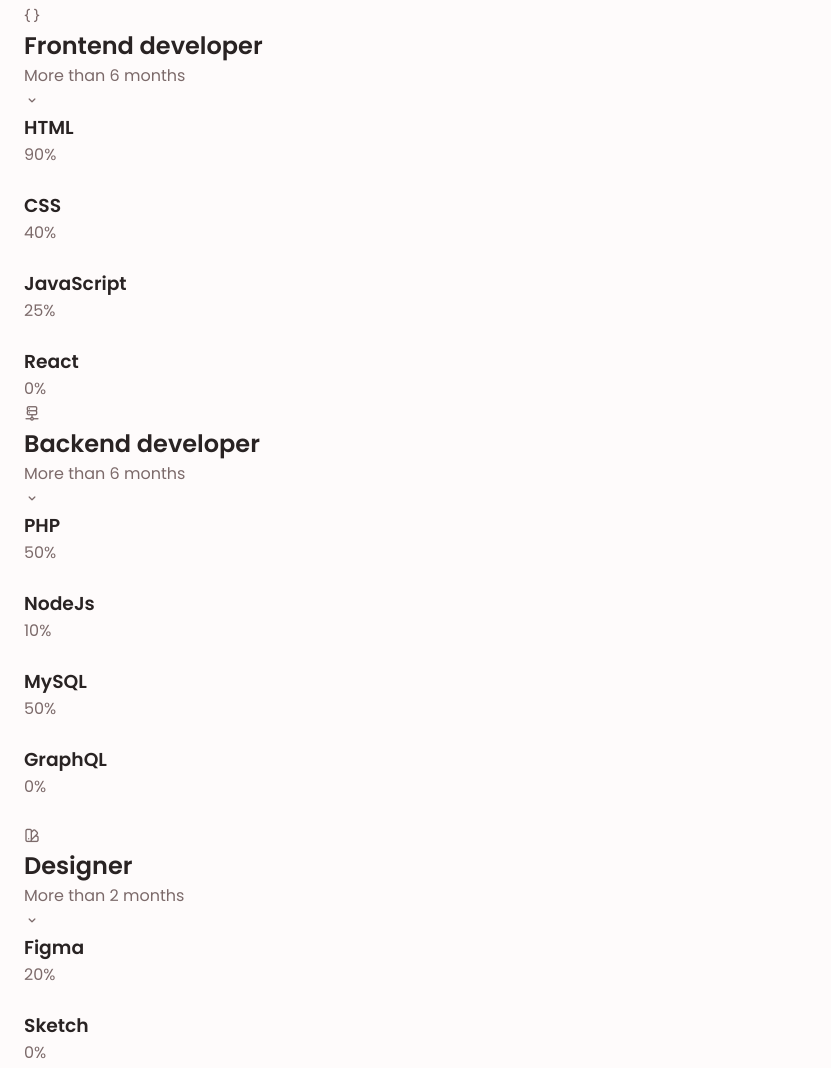
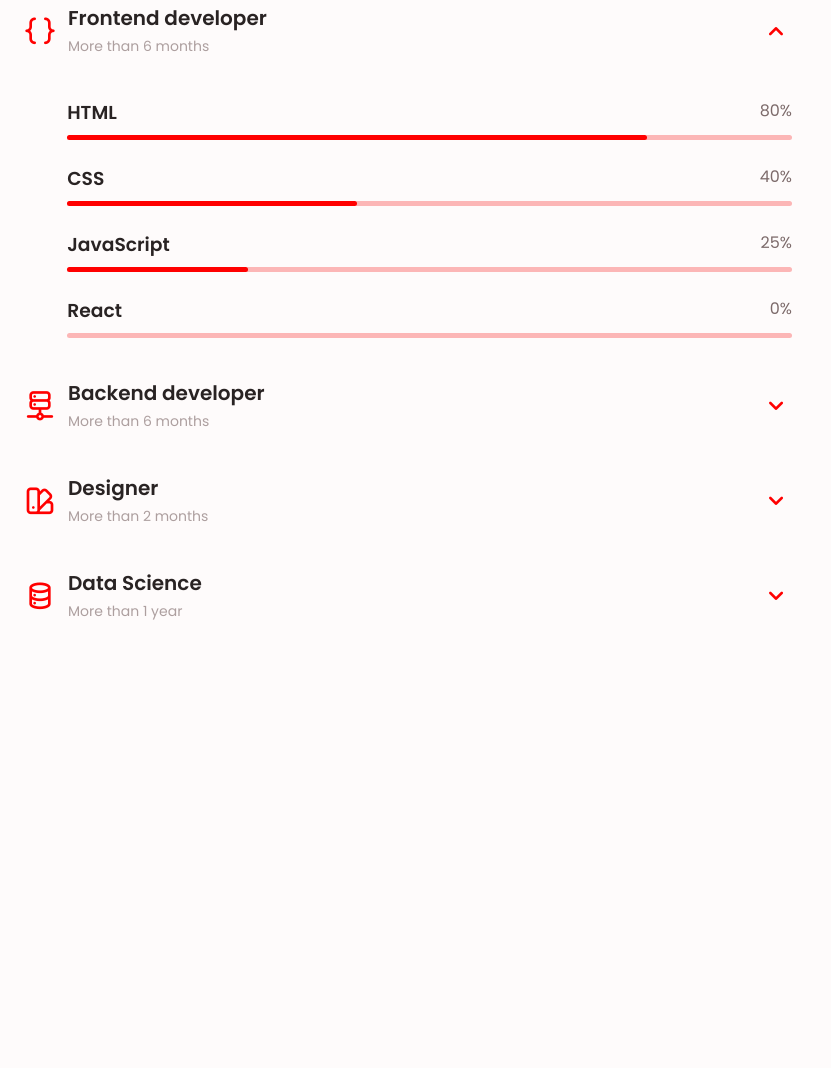
Before and after one commit to devProMaleek/Portfolio, a plain HTML site: page home.html in a window 1280 px wide. Shown: the part 1292-2360 px from the top of the page, without its empty margins (0-831 px from the left). After the commit the page ends 2067 px from the top, so only its background shows below. Drawn offline with nearby package versions, Linux system fonts and the light colour scheme.

Commit message:
Fourth Commit Completed skills section, and worked on the javascipt and bar of the skills section.

```diff
--- a/css/style.css
+++ b/css/style.css
@@ -326,7 +326,117 @@
     justify-content: center;
 }
 /*SKILLS*/
+.skills__container{
+    row-gap: 0;
+}
+.skills__header{
+    display: flex;
+    align-items: center;
+    margin-bottom: var(--mb-2-5);
+    cursor: pointer;
+}
+.skills__icon, .skills__arrow{
+    font-size: 2rem;
+    color: var(--first-color);
+}
+.skills__icon{
+    margin-right: var(--mb-0-75);
+}
+.skills__title{
+    font-size: var(--h3-font-size);
+}
+.skills__subtitle{
+    font-size: var(--small-font-size);
+    color: var(--text-color-light);
+}
+.skills__arrow{
+    margin-left: auto;
+    transition: .4s;
+}
+.skills__list{
+    row-gap: 1.5rem;
+    padding-left: 2.7rem;
+}
+.skills__titles{
+    display: flex;
+    justify-content: space-between;
+    margin-bottom: var(--mb-0-5);
+}
+.skills__name{
+    font-size: var(--normal-font-size);
+    font-weight: var(--font-medium);
+}
+.skills__bar, .skills__percentage{
+    height: 5px;
+    border-radius: .25rem;
+}
+.skills__bar{
+    background-color: var(--first-color-lighter);
+}
+.skills__percentage{
+    display: block;
+    background-color: var(--first-color);
+}
+.skills__html{
+    width: 80%;
+}
+.skills__css{
+    width: 40%;
+}
+.skills__js{
+    width: 25%;
+}
+.skills__react{
+    width: 0%;
+}
 
+
+.skills__php{
+    width: 50%;
+}
+.skills__node{
+    width: 10%;
+}
+.skills__mysql{
+    width: 50%;
+}
+.skills__graphql{
+    width: 0%;
+}
+
+
+.skills__figma{
+    width: 20%;
+}
+.skills__sketch{
+    width: 0%;
+}
+
+
+.skills__python{
+    width: 60%;
+}
+.skills__machine-learning{
+    width: 40%;
+}
+.skills__powerbi{
+    width: 30%;
+}
+.skills__deep-learning{
+    width: 0%;
+}
+.skills__close .skills__list{
+    height: 0;
+    overflow: hidden;
+}
+.skills__open .skills__list{
+    height: max-content;
+    margin-bottom: var(--mb-2-5);
+}
+.skills__open .skills__arrow{
+    transform: rotate(-180deg);
+    transition: .3s;
+}
 /*QUALIFICATION*/
 
 /*SERVICES*/
--- a/home.html
+++ b/home.html
@@ -7,7 +7,7 @@
           name="viewport">
     <meta content="Abdulmalik Adebayo" name="author">
     <meta content="Abdulmalik, devProMaleek, Adebayo, Data Science, Data Scientist, Frontend, Backend" name="keywords">
-    <meta content="Responsive Portfolio Website" name="description">
+    <meta content="devProMaleek Portfolio Website" name="description">
     <meta content="ie=edge" http-equiv="X-UA-Compatible">
     <!-------------------------------- UNICONS -------------------------------------->
     <link rel="stylesheet" href="https://unicons.iconscout.com/release/v4.0.0/css/line.css">
@@ -158,7 +158,7 @@
         </div>
     </div>
 </section>
-<!--SKILLS-->
+<!--SKILLS SECTION-->
 <section class="skills section" id="skills">
     <h2 class="section__title">Skills</h2>
     <span class="section__subtitle">My technical level</span>
@@ -166,7 +166,7 @@
     <div class="skills__container container grid">
         <div>
             <!--SKILLS 1-->
-            <div class="skills__content">
+            <div class="skills__content skills__open">
                 <div class="skills__header">
                     <i class="uil uil-brackets-curly skills__icon"></i>
 
@@ -180,9 +180,9 @@
 
                 <div class="skills__list grid">
                     <div class="skills__data">
-                        <div class="skills__title">
+                        <div class="skills__titles">
                             <h3 class="skills_name">HTML</h3>
-                            <span class="skills__number">90%</span>
+                            <span class="skills__number">80%</span>
                         </div>
                         <div class="skills__bar">
                             <span class="skills__percentage skills__html"></span>
@@ -190,7 +190,7 @@
                     </div>
 
                     <div class="skills__data">
-                        <div class="skills__title">
+                        <div class="skills__titles">
                             <h3 class="skills_name">CSS</h3>
                             <span class="skills__number">40%</span>
                         </div>
@@ -200,7 +200,7 @@
                     </div>
 
                     <div class="skills__data">
-                        <div class="skills__title">
+                        <div class="skills__titles">
                             <h3 class="skills_name">JavaScript</h3>
                             <span class="skills__number">25%</span>
                         </div>
@@ -210,7 +210,7 @@
                     </div>
 
                     <div class="skills__data">
-                        <div class="skills__title">
+                        <div class="skills__titles">
                             <h3 class="skills_name">React</h3>
                             <span class="skills__number">0%</span>
                         </div>
@@ -223,7 +223,7 @@
             </div>
 
             <!--SKILLS 2-->
-            <div class="skills__content">
+            <div class="skills__content skills__close">
                 <div class="skills__header">
                     <i class="uil uil-server-network skills__icon"></i>
 
@@ -237,7 +237,7 @@
 
                 <div class="skills__list grid">
                     <div class="skills__data">
-                        <div class="skills__title">
+                        <div class="skills__titles">
                             <h3 class="skills_name">PHP</h3>
                             <span class="skills__number">50%</span>
                         </div>
@@ -247,7 +247,7 @@
                     </div>
 
                     <div class="skills__data">
-                        <div class="skills__title">
+                        <div class="skills__titles">
                             <h3 class="skills_name">NodeJs</h3>
                             <span class="skills__number">10%</span>
                         </div>
@@ -257,7 +257,7 @@
                     </div>
 
                     <div class="skills__data">
-                        <div class="skills__title">
+                        <div class="skills__titles">
                             <h3 class="skills_name">MySQL</h3>
                             <span class="skills__number">50%</span>
                         </div>
@@ -267,7 +267,7 @@
                     </div>
 
                     <div class="skills__data">
-                        <div class="skills__title">
+                        <div class="skills__titles">
                             <h3 class="skills_name">GraphQL</h3>
                             <span class="skills__number">0%</span>
                         </div>
@@ -282,7 +282,7 @@
 
         <div>
             <!--SKILLS 3-->
-            <div class="skills__content">
+            <div class="skills__content skills__close">
                 <div class="skills__header">
                     <i class="uil uil-swatchbook skills__icon"></i>
 
@@ -296,7 +296,7 @@
 
                 <div class="skills__list grid">
                     <div class="skills__data">
-                        <div class="skills__title">
+                        <div class="skills__titles">
                             <h3 class="skills_name">Figma</h3>
                             <span class="skills__number">20%</span>
                         </div>
@@ -306,7 +306,7 @@
                     </div>
 
                     <div class="skills__data">
-                        <div class="skills__title">
+                        <div class="skills__titles">
                             <h3 class="skills_name">Sketch</h3>
                             <span class="skills__number">0%</span>
                         </div>
@@ -317,16 +317,13 @@
                 </div>
             </div>
 
-        </div>
-
-        <div>
             <!--SKILLS 4-->
-            <div class="skills__content">
+            <div class="skills__content skills__close">
                 <div class="skills__header">
                     <i class="uil uil-database skills__icon"></i>
 
                     <div>
-                        <h1 class="skills__title">Data Scientist</h1>
+                        <h1 class="skills__title">Data Science</h1>
                         <span class="skills__subtitle">More than 1 year</span>
                     </div>
 
@@ -335,7 +332,7 @@
 
                 <div class="skills__list grid">
                     <div class="skills__data">
-                        <div class="skills__title">
+                        <div class="skills__titles">
                             <h3 class="skills_name">Python</h3>
                             <span class="skills__number">60%</span>
                         </div>
@@ -345,9 +342,9 @@
                     </div>
 
                     <div class="skills__data">
-                        <div class="skills__title">
+                        <div class="skills__titles">
                             <h3 class="skills_name">PowerBI</h3>
-                            <span class="skills__number">40%</span>
+                            <span class="skills__number">30%</span>
                         </div>
                         <div class="skills__bar">
                             <span class="skills__percentage skills__powerbi"></span>
@@ -355,7 +352,7 @@
                     </div>
 
                     <div class="skills__data">
-                        <div class="skills__title">
+                        <div class="skills__titles">
                             <h3 class="skills_name">Machine Learning</h3>
                             <span class="skills__number">40%</span>
                         </div>
@@ -365,7 +362,7 @@
                     </div>
 
                     <div class="skills__data">
-                        <div class="skills__title">
+                        <div class="skills__titles">
                             <h3 class="skills_name">Deep Learning</h3>
                             <span class="skills__number">0%</span>
                         </div>
@@ -376,7 +373,6 @@
 
                 </div>
             </div>
-        </div>
         </div>
     </div>
 </section>
--- a/js/main.js
+++ b/js/main.js
@@ -28,3 +28,37 @@
     navMenu.classList.remove('show-menu')
 }
 navLink.forEach(n => n.addEventListener('click', linkAction))
+
+// ACCORDION SKILLS
+const skillsContent = document.getElementsByClassName('skills__content'),
+    skillsHeader = document.querySelectorAll('.skills__header')
+function toggleSkills(){
+    let itemClass = this.parentNode.className
+
+    for (i = 0; i < skillsContent.length; i++){
+        skillsContent[i].className = 'skills__content skills__close'
+    }
+    if (itemClass === 'skills__content skills__close'){
+        this.parentNode.className = 'skills__content skills__open'
+    }
+}
+
+skillsHeader.forEach((el) =>{
+    el.addEventListener('click', toggleSkills)
+})
+// QUALIFICATION TABS
+
+
+// SERVICES MODAL
+
+
+// PORTFOLIO SWIPER
+
+
+// TESTIMONIAL
+
+
+// SCROLL SECTIONS ACTIVE LINK
+
+
+// CHANGE BACKGROUND HEADER
```
